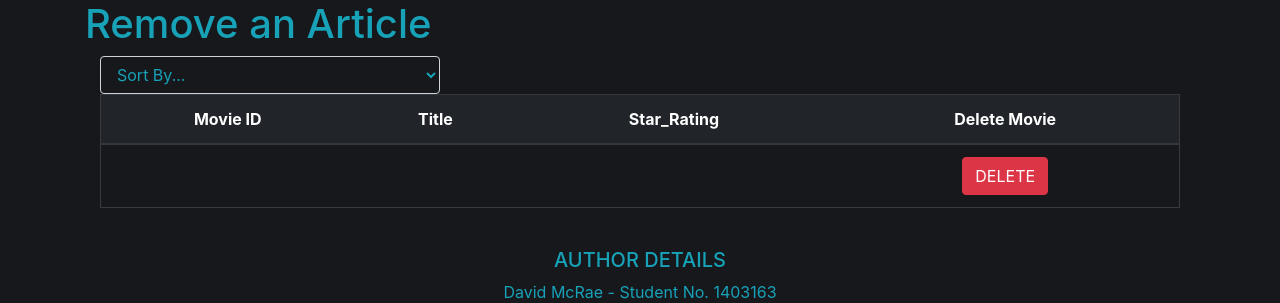
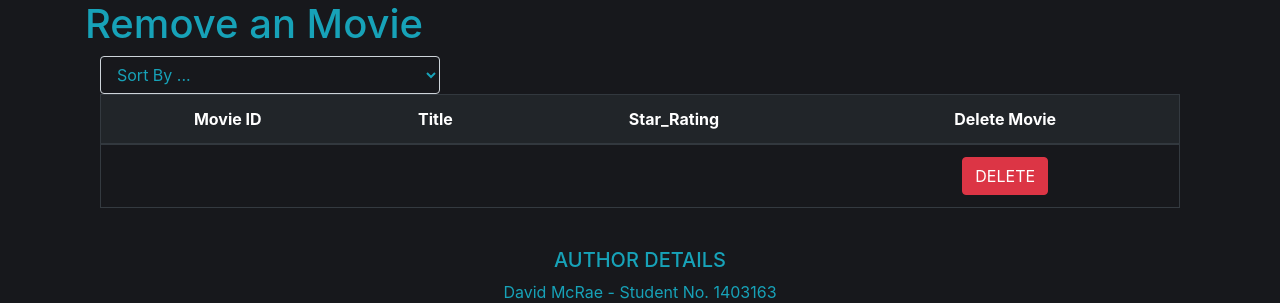
Before and after one commit to DMcRae45/DundeePictureHouse, a PHP site: page /removeMovie.php in a window 1280 px wide. Shown: the part 83-386 px from the top of the page. Run offline with PHP 8.4, Linux system fonts and the light colour scheme; tables that the repository leaves empty or names only in its code hold one stand-in row (values such as "Sample post"); data that the repository does not hold is empty.

Commit message:
Admin Navigation Done and added an alterante image on failure to find the desired image.
still to integrate payment into code generator

```diff
--- a/Controller/attempt_employeeLogin.php
+++ b/Controller/attempt_employeeLogin.php
@@ -12,5 +12,5 @@
 session_start();
 
 AttemptEmployeeLogIn();
-header('location: ../View/indexEmployee.php');
+header('location: ../View/index.php');
 ?>
--- a/Model/DPH-api.php
+++ b/Model/DPH-api.php
@@ -79,7 +79,6 @@
     }
 }
 
-//  Function to create a new customer
 function CreateNewCustomer()
 {
   Require 'dbConnection.php';
@@ -200,7 +199,6 @@
   }
 }
 
-// Function to create a new employee
 function CreateNewEmployee()
 {
   Require 'dbConnection.php';
@@ -321,7 +319,6 @@
   }
 }
 
-// Function attempts to login a customer
 function AttemptCustomerLogin()
 {
   Require 'dbConnection.php';
@@ -366,7 +363,6 @@
     header("Location: ../View/index.php"); // Redirect to index page
 }
 
-// Function attempts to login an employee
 function AttemptEmployeeLogin()
 {
   Require 'dbConnection.php';
@@ -387,6 +383,7 @@
 
       if ($result && password_verify($password, $result['Password']))
       {
+        $_SESSION['LoggedIn'] = true;
         $_SESSION['userid'] = $result['User_ID'];
         $_SESSION['username'] = $result['Username'];
         $_SESSION['jobrole'] = $result['Job_Role'];
@@ -571,7 +568,6 @@
     }
 }
 
-//  function to get a single movie
 function getMovieByID($movieid)
 {
   require 'dbConnection.php';
--- a/View/index.php
+++ b/View/index.php
@@ -54,8 +54,8 @@
                     <option value='placeholder'>Sort By ...</option>
                     <option value='0'>Release Date (Newest to Oldest)</option>
                     <option value='1'>Release Date (Oldest to Newest)</option>
-                    <option value='2'>Rating (Highest to Lowest)</option>
-                    <option value='3'>Rating (Lowest to Highest)</option>
+                    <option value='2'>Age Rating (Highest to Lowest)</option>
+                    <option value='3'>Age Rating (Lowest to Highest)</option>
                     <option value='4'>Title (A-Z)</option>
                     <option value='5'>Title (Z-A)</option>
                     <option value='6'>RunTime (Longest to Shortest)</option>
@@ -93,7 +93,7 @@
 
         echo "<div class='col-md-4'>";
         echo '<div class="card" style="width: 20rem;">'; // Open card div
-        echo '<img src="'.$movieArray[$i]->Image_Link.'" class="card-img-top" alt="..." style="height: 30rem">'; // card image
+        echo '<img src="'.$movieArray[$i]->Image_Link.'" class="card-img-top" alt="Movie Poster" style="height: 30rem" onerror=this.src="images/film.placeholder.poster.jpg">'; // card image
         echo '<div class="card-body">';// open card body
         echo '<h5 class="card-title">'.$movieArray[$i]->Title.'</h5>'; // card title
         //echo '<p class="card-text">'.$summary.'</p>'; // card description
--- a/View/navigation.php
+++ b/View/navigation.php
@@ -43,20 +43,20 @@
                         echo '<div class="dropdown-divider"></div>';  // divider between menu items
                         echo '<a class="dropdown-item" href="registerCustomer.php">Register</a>';
                 }
-                if(isset($_SESSION['LoggedIn']))
+                if(isset($_SESSION['LoggedIn']) && isset($_SESSION['firstname']))
                 {
                   echo "<a class='dropdown-item' href='userTickets.php'>My Tickets</a>";
                   echo '<div class="dropdown-divider"></div>';
-
-                  if(isset($_SESSION['Admin_Status']) && $_SESSION['Admin_Status'] == 1)
-                  {
-                    echo "<a class='dropdown-item' href='insertArticle.php'>Insert Article</a>";
-                    echo '<div class="dropdown-divider"></div>';
-                    echo "<a class='dropdown-item' href='removeArticle.php'>Remove Article</a>";
-                    echo '<div class="dropdown-divider"></div>';
-                    echo "<a class='dropdown-item' href='updateUsers.php'>Update Users</a>";
-                    echo '<div class="dropdown-divider"></div>';
-                  }
+                  echo '<a class="dropdown-item" href="../Controller/attempt_logout.php">LogOut</a>';
+                }
+                if(isset($_SESSION['jobrole']) && $_SESSION['jobrole'] == "manager")
+                {
+                  echo "<a class='dropdown-item' href='insertMovie.php'>Insert Movie</a>";
+                  echo '<div class="dropdown-divider"></div>';
+                  echo "<a class='dropdown-item' href='removeMovie.php'>Remove Movie</a>";
+                  echo '<div class="dropdown-divider"></div>';
+                  echo "<a class='dropdown-item' href='manageEmployees.php'>Manage Employees</a>";
+                  echo '<div class="dropdown-divider"></div>';
                   echo '<a class="dropdown-item" href="../Controller/attempt_logout.php">LogOut</a>';
                 }
             ?>
--- a/View/removeMovie.php
+++ b/View/removeMovie.php
@@ -17,29 +17,24 @@
 <body>
   <div class='container'>
     <div class='page-header'>
-        <h1>Remove an Article</h1>
+        <h1>Remove an Movie</h1>
     </div>
     <div class='container'>
     <div class='row'>
           <div class='col-md-4'>
-                <form method='POST' action='removeArticle.php'>
-                    <select class='form-control' name='month' onchange='this.form.submit()'>
-                        <option value='placeholder'>Sort By...</option>
-                        <option value='0'>Most Recent</option>
-                        <option value='1'>January</option>
-                        <option value='2'>February</option>
-                        <option value='3'>March</option>
-                        <option value='4'>April</option>
-                        <option value='5'>May</option>
-                        <option value='6'>June</option>
-                        <option value='7'>July</option>
-                        <option value='8'>August</option>
-                        <option value='9'>September</option>
-                        <option value='10'>October</option>
-                        <option value='11'>November</option>
-                        <option value='12'>December</option>
+              <form method='POST' action='removeMovie.php'>
+                  <select class='form-control' name='ordering' onchange='this.form.submit()'>
+                      <option value='placeholder'>Sort By ...</option>
+                      <option value='0'>Release Date (Newest to Oldest)</option>
+                      <option value='1'>Release Date (Oldest to Newest)</option>
+                      <option value='2'>Age Rating (Highest to Lowest)</option>
+                      <option value='3'>Age Rating (Lowest to Highest)</option>
+                      <option value='4'>Title (A-Z)</option>
+                      <option value='5'>Title (Z-A)</option>
+                      <option value='6'>RunTime (Longest to Shortest)</option>
+                      <option value='7'>RunTime (Shortest to Longest)</option>
                   </select>
-                    <noscript><input type='submit' value ='Sort By Post Date'></noscript>
+                  <noscript><input type='submit' value ='Sort By'></noscript>
               </form>
           </div>
       </div>
```
Also changed, not shown: View/images/film.placeholder.poster.jpg (added). Lines whose indentation alone changed are shown as unchanged.
